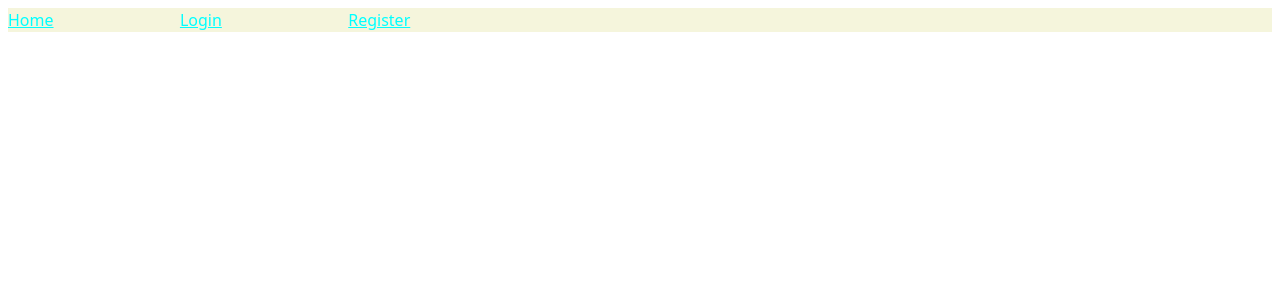
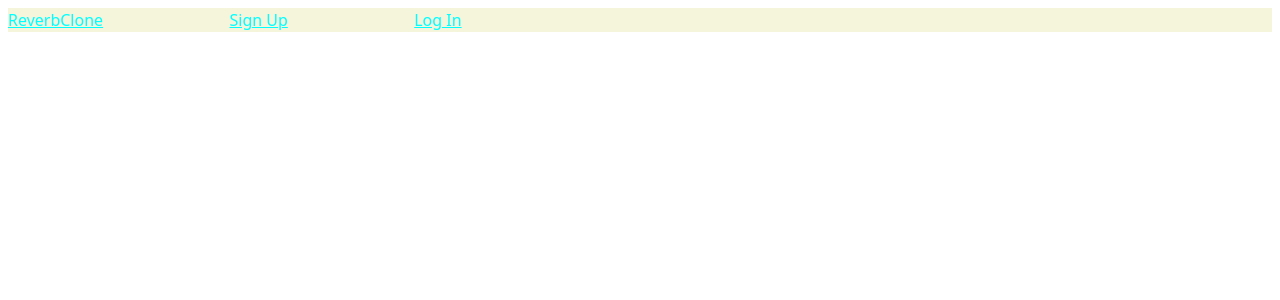
Before and after one commit to Juan-Ceballos/Reverb-Clone-FSW, a React (Vite) app in the folder frontend/: page / in a window 1280 px wide. Before the commit this address had no page. Shown: the top 300 px of the page. Built offline with nearby package versions, Linux system fonts and the light colour scheme.

Commit message:
changed nav item names to match reverb site

```diff
--- a/frontend/src/NavBar.jsx
+++ b/frontend/src/NavBar.jsx
@@ -4,9 +4,9 @@ import {useNavigate} from 'react-router-dom'
 const NavBar = () => {
 
     const navItems = [
-        {name: 'Home', href:'/'},
-        {name: 'Login', href:'/login'},
-        {name: 'Register', href:'/register'}
+        {name: 'ReverbClone', href:'/'},
+        {name: 'Sign Up', href:'/login'},
+        {name: 'Log In', href:'/register'}
     ]
 
     return (
```
